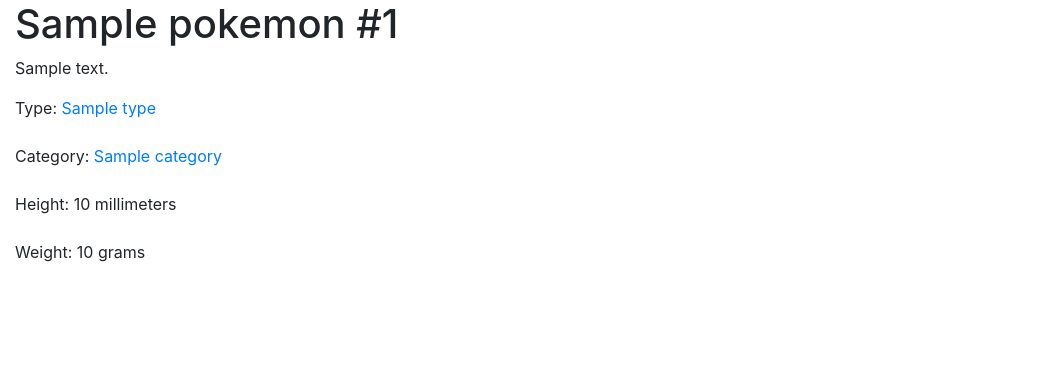
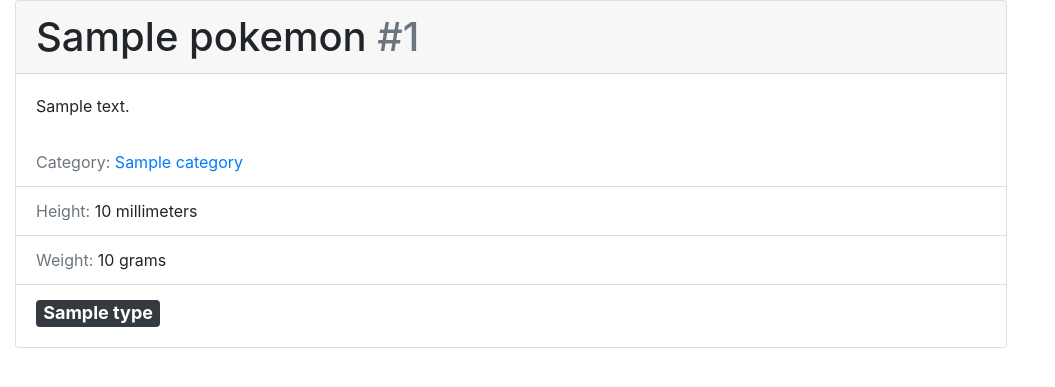
Before and after one commit to philippemouchel/symfodex, a Symfony app: template app/templates/pokemon/show.html.twig in a window 1280 px wide. Shown: the part 56-443 px from the top of the page, without its empty margins (0-1055 px from the left). Run offline with Twig, Linux system fonts and the light colour scheme; the template is opened without the code that fills it: most values are stand-ins (such as "Sample title", 1, 10 or a date in 2020); some libraries are stand-ins or nearby versions.

Commit message:
Improve pokemon presentation.

```diff
--- a/app/templates/pokemon/show.html.twig
+++ b/app/templates/pokemon/show.html.twig
@@ -5,21 +5,20 @@
 {% block body %}
     {% include 'navigation/main-menu.html.twig' with {'active_route': 'pokemon'} %}
 
-    <h1>{{ pokemon.name }} <span class="number">#{{ pokemon.number }}</span></h1>
-    {% if pokemon.description is not empty %}
-        <p>{{ pokemon.description }}</p>
-    {% endif %}
-
-    <div class="attributes">
-        <p><label>Type:</label>
-            {% for type in pokemon.type %}
-                <a href="{{ path('type_show', {id: type.id}) }}">{{ type.name }}</a>{% if not loop.last %}&nbsp;{% endif %}
-            {% endfor %}</p>
-        <p><label>Category:</label>
-            <a href="{{ path('category_show', {id: pokemon.category.id}) }}">{{ pokemon.category.name }}</a></p>
-        <p><label>Height:</label>
-            {{ pokemon.height }} millimeters</p>
-        <p><label>Weight:</label>
-            {{ pokemon.weight }} grams</p>
+    <div class="card" style="max-width: 992px">
+        <h1 class="card-header">{{ pokemon.name }} <span class="text-secondary">#{{ pokemon.number }}</span></h1>
+        <div class="card-body">
+            <p class="card-text">{{ pokemon.description }}</p>
+        </div>
+        <ul class="list-group list-group-flush">
+            <li class="list-group-item"><span class="text-secondary">Category:</span> <a href="{{ path('category_show', {id: pokemon.category.id}) }}">{{ pokemon.category.name }}</a></li>
+            <li class="list-group-item"><span class="text-secondary">Height:</span> {{ pokemon.height }} millimeters</li>
+            <li class="list-group-item"><span class="text-secondary">Weight:</span> {{ pokemon.weight }} grams</li>
+            <li class="list-group-item">
+                <h4>{% for type in pokemon.type %}
+                <a class="badge badge-dark" href="{{ path('type_show', {id: type.id}) }}">{{ type.name }}</a>{% if not loop.last %}&nbsp;{% endif %}
+                {% endfor %}</h4>
+            </li>
+        </ul>
     </div>
 {% endblock %}
```
